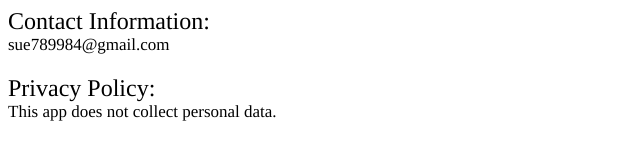
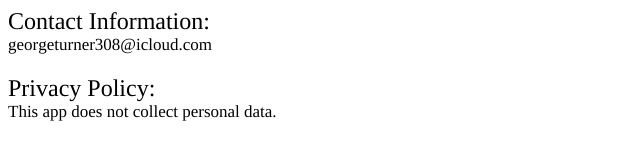
Before and after one commit to george308turner/george308turner.github.io, a plain HTML site: page index.html in a window 1280 px wide. Shown: the full height of the page, 0-640 px from the left. Drawn offline with Linux system fonts and the light colour scheme.

Commit message:
Update index.html

```diff
--- a/index.html
+++ b/index.html
@@ -15,7 +15,7 @@
 </head>
 <body>
 <p class="p1"><span class="s1">Contact Information:</span></p>
-<p class="p2"><span class="s1">sue789984@gmail.com</span></p>
+<p class="p2"><span class="s1">georgeturner308@icloud.com</span></p>
 <p class="p3"><span class="s1"></span><br></p>
 <p class="p1"><span class="s1">Privacy Policy:</span></p>
 <p class="p2"><span class="s1">This app does not collect personal data.</span></p>
```
